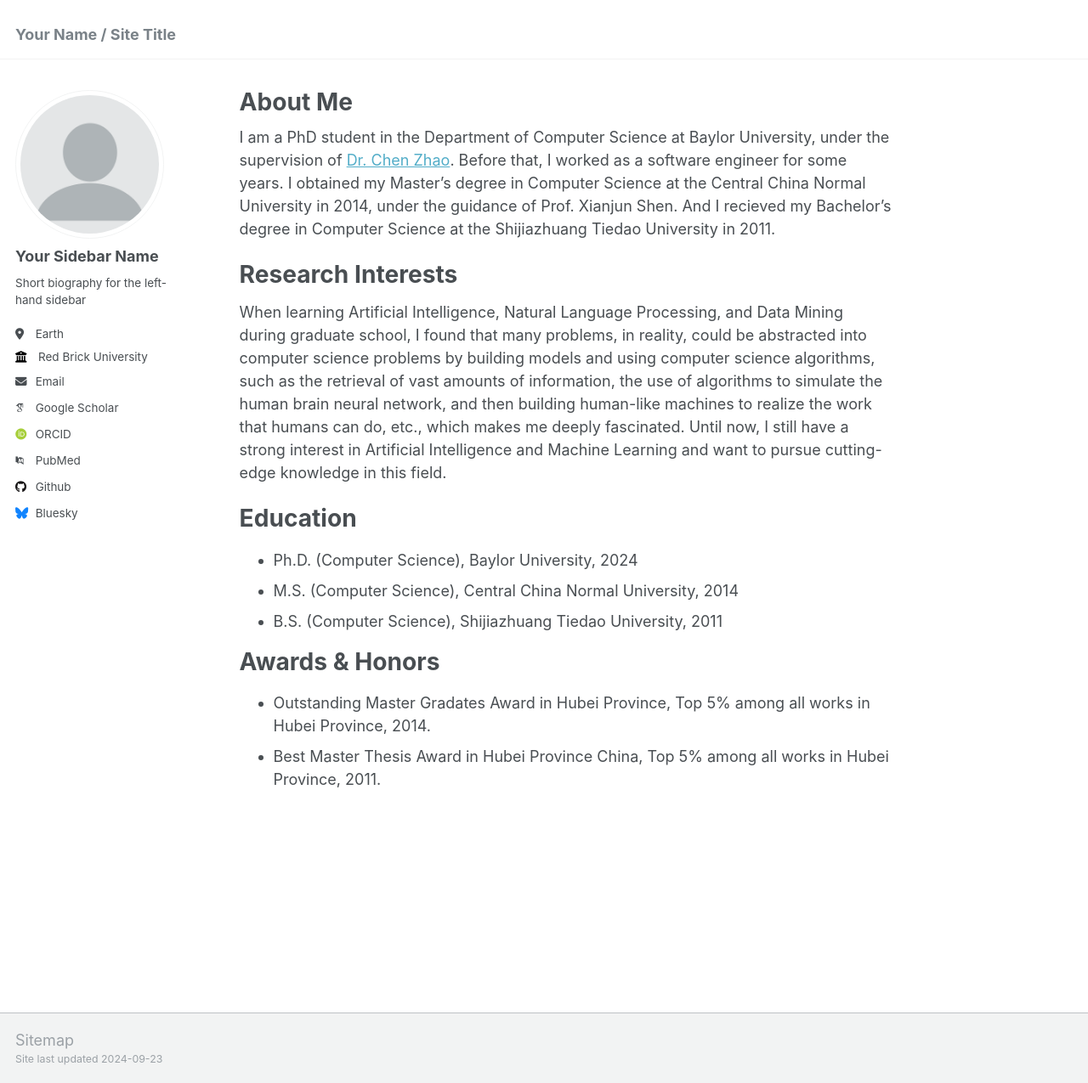
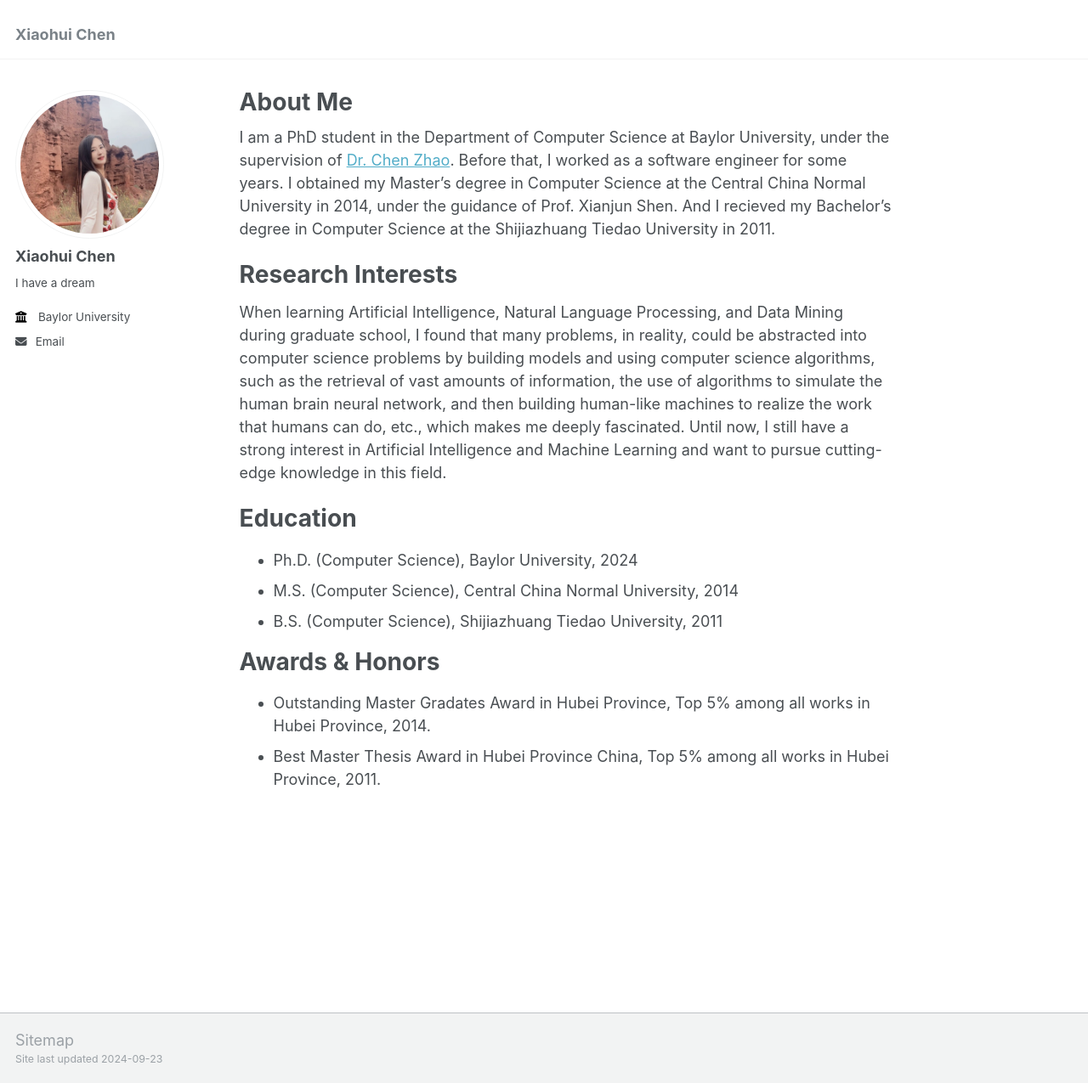
Before and after one commit to chenxiao-2023/chenxiao-2023.github.io, a Jekyll site: the page built from _pages/about.md, in a window 1280 px wide and 1275 px high. Shown: the whole window at 85% size. Built offline with Jekyll 4.4.1, drawn with Linux system fonts in a browser that asks for light colours; some web fonts are replaced.

Commit message:
Update _config.yml

```diff
--- a/_config.yml
+++ b/_config.yml
@@ -8,7 +8,7 @@
 
 # Basic Site Settings
 locale                   : "en-US"
-title                    : "Your Name / Site Title"
+title                    : "Xiaohui Chen"
 title_separator          : "-"
 name                     : &name "Your Name"
 description              : &description "personal description"
@@ -21,34 +21,34 @@ repository               : "academicpages/academicpages.github.io"
 #               Additional customization can be done by editing /_includes/author-profile.html
 author:
   # Biographic information
-  avatar           : "profile.png"
-  name             : "Your Sidebar Name"
+  avatar           : "Profile.jpg"
+  name             : "Xiaohui Chen"
   pronouns         : # example: "she/her"
-  bio              : "Short biography for the left-hand sidebar"
-  location         : "Earth"
-  employer         : "Red Brick University"
+  bio              : "I have a dream"
+  location         : #"Earth"
+  employer         : "Baylor University"
   uri              : # URL
-  email            : "none@example.org"
+  email            : "xiaohui_chen1@baylor.edu"
 
   # Academic websites
   arxiv            : # URL - Update with the correct link to your profile
-  googlescholar    : "https://scholar.google.com/citations?user=PS_CX0AAAAAJ"
+  googlescholar    : #"https://scholar.google.com/citations?user=PS_CX0AAAAAJ"
   impactstory      : # URL
-  orcid            : "http://orcid.org/yourorcidurl"
+  orcid            : #"http://orcid.org/yourorcidurl"
   semantic         : # URL
-  pubmed           : "https://www.ncbi.nlm.nih.gov/pubmed/?term=john+snow"
+  pubmed           : #"https://www.ncbi.nlm.nih.gov/pubmed/?term=john+snow"
   researchgate     : # URL
 
   # Repositories and software development
   bitbucket        : # Username - Update with your username on the site
   codepen          : # Username
   dribbble         : # Username
-  github           : "academicpages"
+  github           : #"academicpages"
   kaggle           : # Username
   stackoverflow    : # User number or user number and name (i.e., use "1" or "1/jeff-atwood")
 
   # Social media
-  bluesky          : "bsky.app" # Replace this with you Bluesky username
+  bluesky          : #"bsky.app" # Replace this with you Bluesky username
   facebook         : # Username
   flickr           : # Username
   foursquare       : # Username
```
